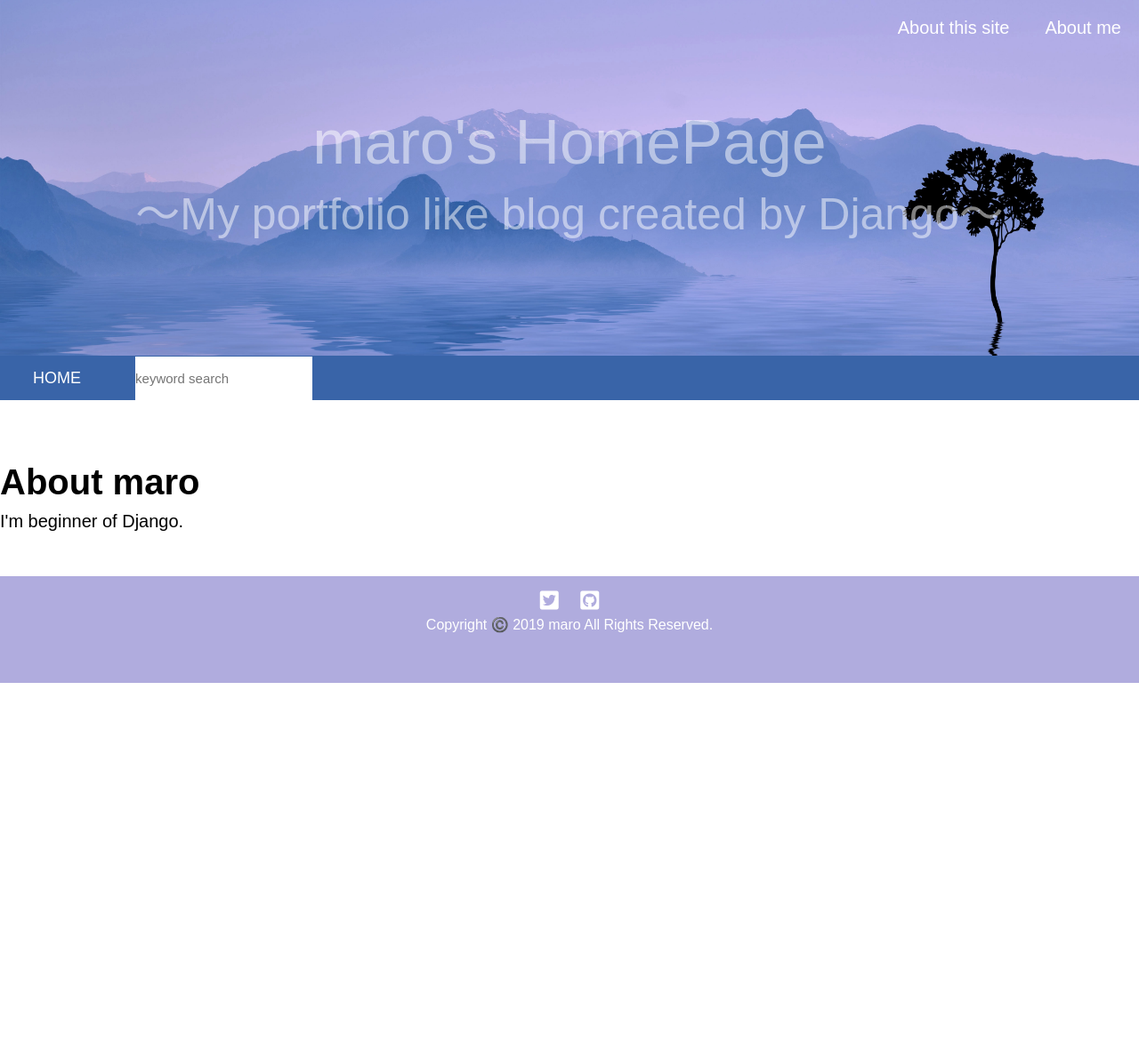
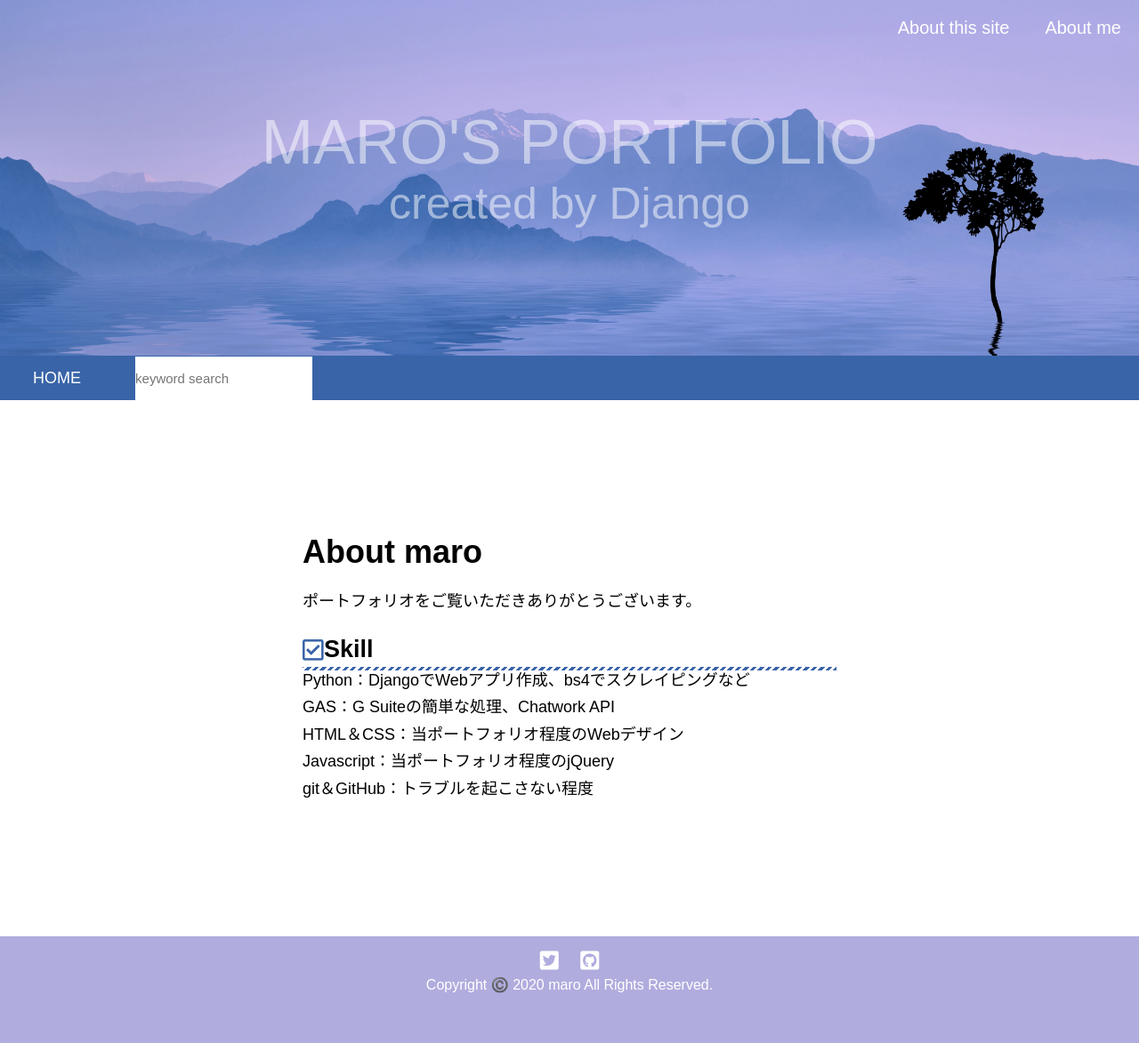
Before and after one commit to maro-28/Portfolio, a Django app: page /about_me/ in a window 1280 px wide. Shown: the whole page at 89% size. Before the commit the page ends 768 px from the top, so only its background shows below. Run offline with Django 3.2, Linux system fonts and the light colour scheme; data that the repository does not hold is empty.

Commit message:
edit text

```diff
--- a/main/templates/main/about_me.html
+++ b/main/templates/main/about_me.html
@@ -15,7 +15,17 @@
 
 {% block main %}
 <main>
-  <h1>About maro</h1>
-  <p>I'm beginner of Django.</p>
+  <div class="article">
+    <div class="main_sentance f09">
+      <h1>About maro</h1>
+      <p>ポートフォリオをご覧いただきありがとうございます。</p>
+      <h2>Skill</h2>
+      <p>Python：DjangoでWebアプリ作成、bs4でスクレイピングなど</p>
+      <p>GAS：G Suiteの簡単な処理、Chatwork API</p>
+      <p>HTML＆CSS：当ポートフォリオ程度のWebデザイン</p>
+      <p>Javascript：当ポートフォリオ程度のjQuery</p>
+      <p>git＆GitHub：トラブルを起こさない程度</p>
+    </div>
+  </div>
 </main>
 {% endblock %}
--- a/main/templates/main/base.html
+++ b/main/templates/main/base.html
@@ -10,7 +10,7 @@
 
     <!-- ページのタイトル -->
     {% block pagetitle%}
-    <title>maro's HomePage</title>
+    <title>maro's portfolio</title>
     {% endblock %}
 
     <!-- fontawesome -->
@@ -51,8 +51,8 @@
       </div>
       <div class="center">
         <a href="{% url "main:top" %}" class="white">
-          <p class="main-title" >maro's HomePage</p>
-          <p class="subtitle">～My portfolio like blog created by Django～</p>
+          <p class="main-title" >MARO'S PORTFOLIO</p>
+          <p class="subtitle">created by Django</p>
         </a>
       </div>
     </header>
@@ -100,7 +100,7 @@
         <li><a href="https://twitter.com/maroblog28"><i class="fab fa-twitter-square white f12"></i></a></li>
           <li><a href="https://github.com/maro-28"><i class="fab fa-github-square white f12"></i></a></li>
       </ul>
-      <p class="white">Copyright ©️ 2019 maro All Rights Reserved.</p>
+      <p class="white">Copyright ©️ 2020 maro All Rights Reserved.</p>
     </footer>
     <p class="f1" id="PageTopBtn"><a href="#wrap"><i class="fas fa-angle-double-up faa-float animated"></i></a></p>
   </body>
```
